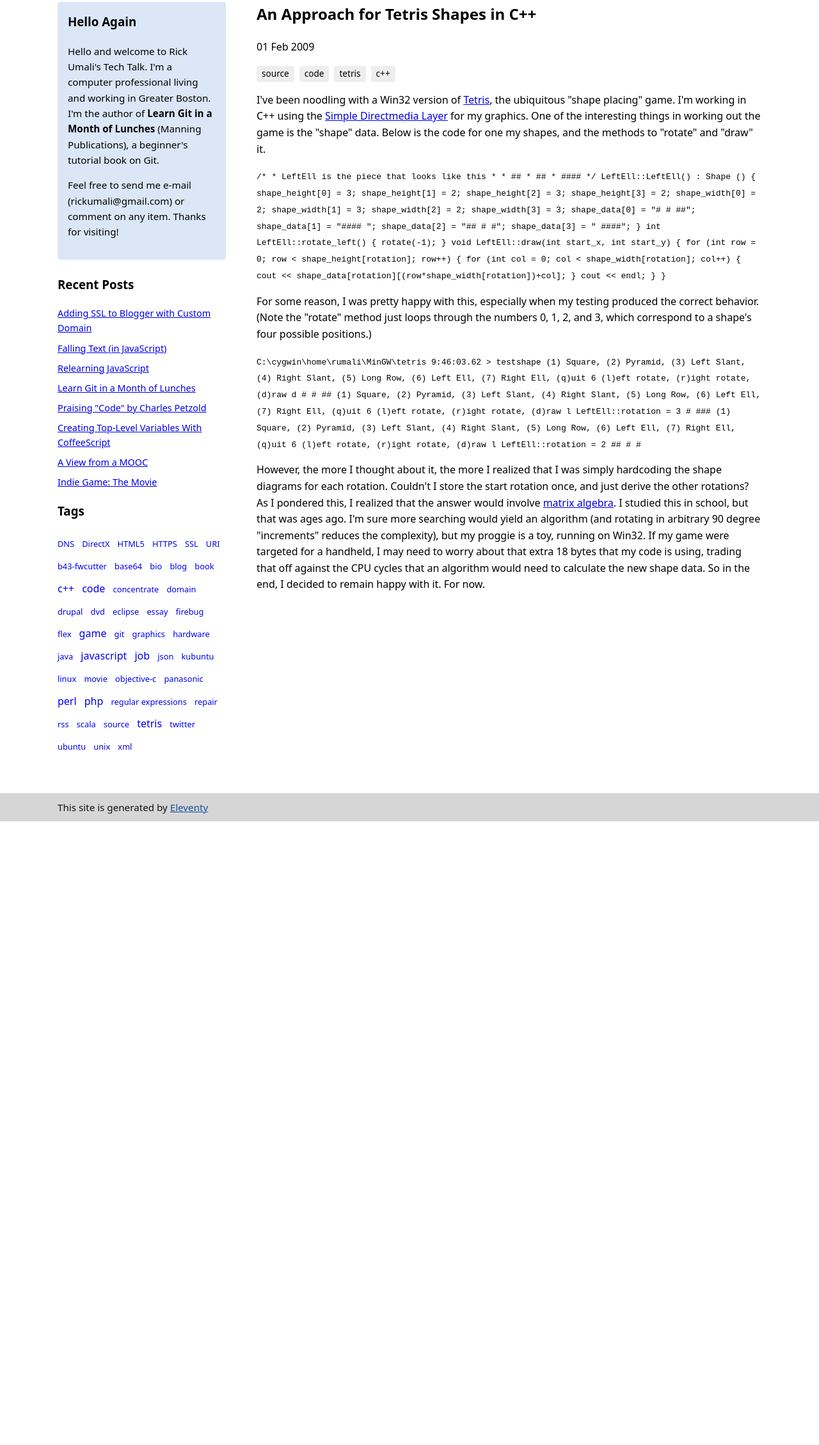
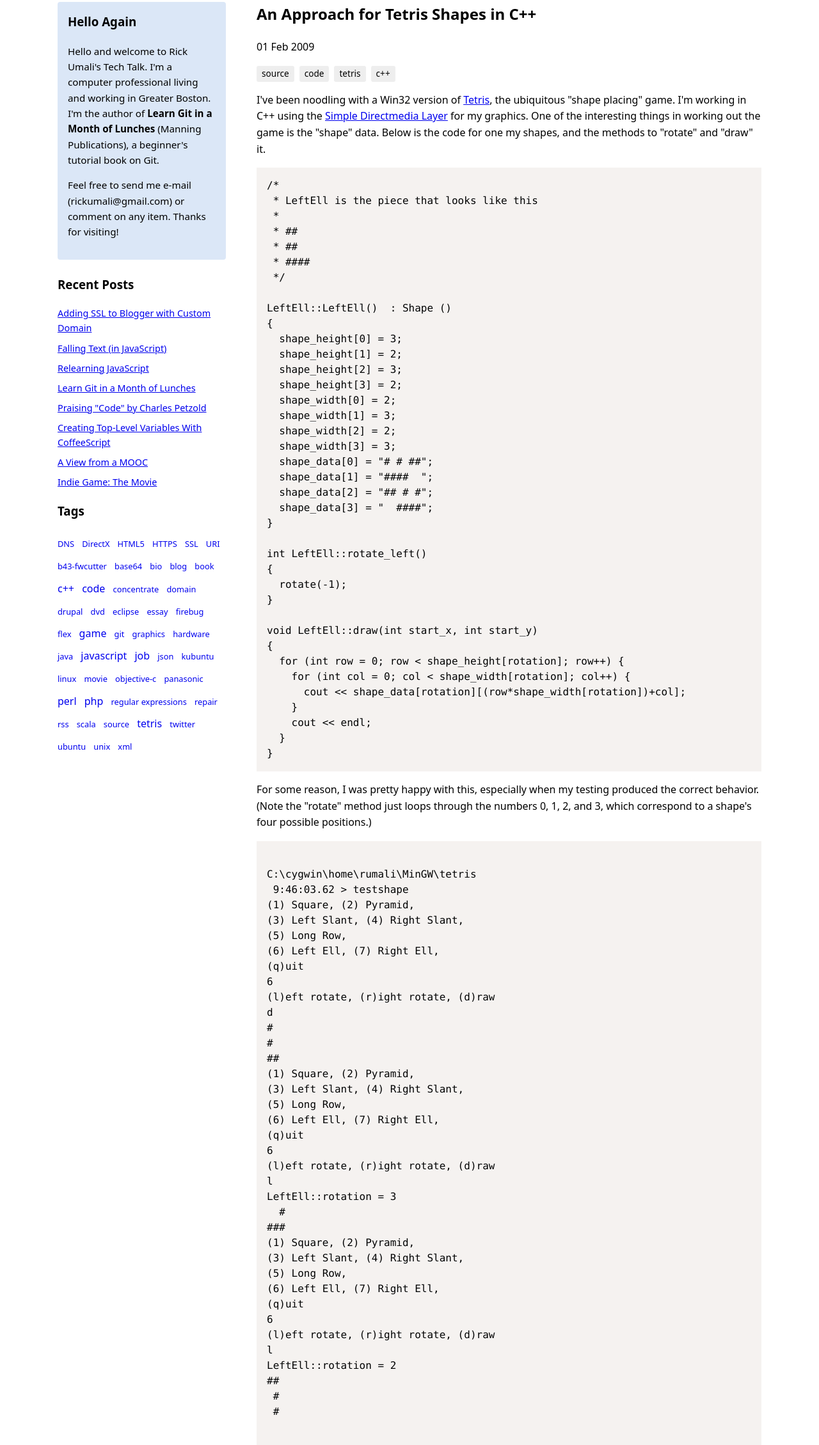
Before and after one commit to rickumali/techtalk, an Eleventy site: page posts/033-approach-tetris-shapes-c.html in a window 1280 px wide. Shown: the part 177-2436 px from the top of the page at 64% size. Before the commit the page ends 1461 px from the top, so only its background shows below. Built offline with nearby package versions, Linux system fonts and the light colour scheme; Eleventy itself is replaced by a stand-in of ours; files that its build step writes are made by us from their sources.

Commit message:
Formatting code blocks
Other small fixes were done too, just like all the other pages.

```diff
--- a/posts/033-approach-tetris-shapes-c.html
+++ b/posts/033-approach-tetris-shapes-c.html
@@ -3,14 +3,14 @@ title: "An Approach for Tetris Shapes in C++"
 date: 2009-02-01
 tags: ["source", "code", "tetris", "c++"]
 permalink: "/blog/2009/02/01/approach-tetris-shapes-c/index.html"
-excerpt: "I've been noodling with a Win32 version of Tetris , the ubiquitous \"shape placing\" game. I'm working in C++ using the Simple Directmedia Layer for my graphics. One of the interesting things in working out the game is…"
+excerpt: "I've been noodling with a Win32 version of Tetris. I'm working in C++ using the Simple Directmedia Layer for my graphics."
 nid: 33
 nodeType: "story"
 layout: post.njk
 ---
-<p>I've been noodling with a Win32 version of <a href="http://en.wikipedia.org/wiki/Tetris">Tetris</a>, the ubiquitous "shape placing" game. I'm working in C++ using the <a href="http://www.libsdl.org/">Simple Directmedia Layer</a> for my graphics. One of the interesting things in working out the game is the "shape" data. Below is the code for one my shapes, and the methods to "rotate" and "draw" it.</p>
-<code language="cpp">
-/*
+<p>I've been noodling with a Win32 version of <a href="https://en.wikipedia.org/wiki/Tetris">Tetris</a>, the ubiquitous "shape placing" game. I'm working in C++ using the <a href="https://www.libsdl.org/">Simple Directmedia Layer</a> for my graphics. One of the interesting things in working out the game is the "shape" data. Below is the code for one my shapes, and the methods to "rotate" and "draw" it.</p>
+<pre class="language-cpp">
+<code class="language-cpp">/*
  * LeftEll is the piece that looks like this
  *
  * ##
@@ -47,10 +47,11 @@ void LeftEll::draw(int start_x, int start_y)
     }
     cout << endl;
   }
-}
-</code>
+}</code>
+</pre>
 <p>For some reason, I was pretty happy with this, especially when my testing produced the correct behavior. (Note the "rotate" method just loops through the numbers 0, 1, 2, and 3, which correspond to a shape's four possible positions.)</p>
-<code>
+<pre class="language-cpp">
+<code class="language-cpp">
 C:\cygwin\home\rumali\MinGW\tetris
  9:46:03.62 > testshape
 (1) Square, (2) Pyramid,
@@ -88,4 +89,5 @@ LeftEll::rotation = 2
  #
  #
 </code>
+</pre>
 <p>However, the more I thought about it, the more I realized that I was simply hardcoding the shape diagrams for each rotation. Couldn't I store the start rotation once, and just derive the other rotations? As I pondered this, I realized that the answer would involve <a href="http://en.wikipedia.org/wiki/Rotation_matrix#The_2-dimensional_rotation_matrix">matrix algebra</a>. I studied this in school, but that was ages ago. I'm sure more searching would yield an algorithm (and rotating in arbitrary 90 degree "increments" reduces the complexity), but my proggie is a toy, running on Win32. If my game were targeted for a handheld, I may need to worry about that extra 18 bytes that my code is using, trading that off against the CPU cycles that an algorithm would need to calculate the new shape data. So in the end, I decided to remain happy with it. For now.</p>
```
